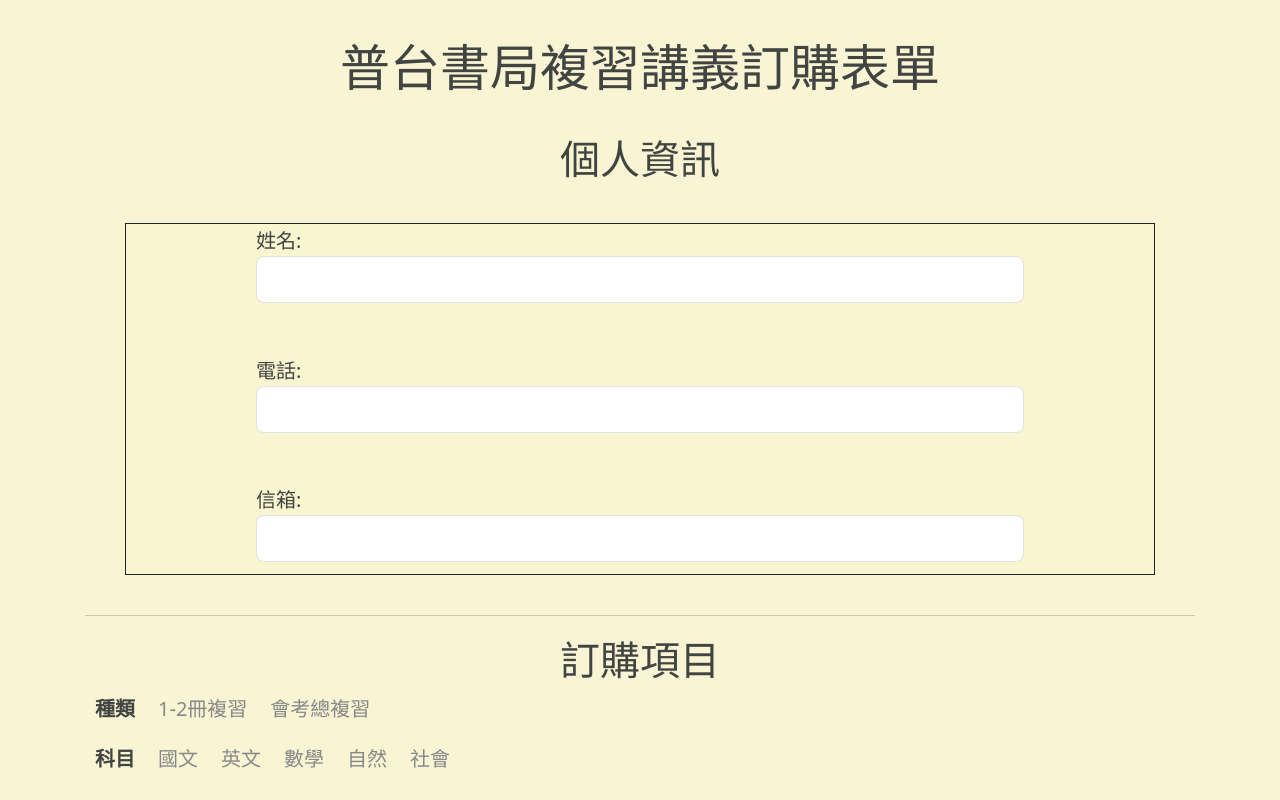
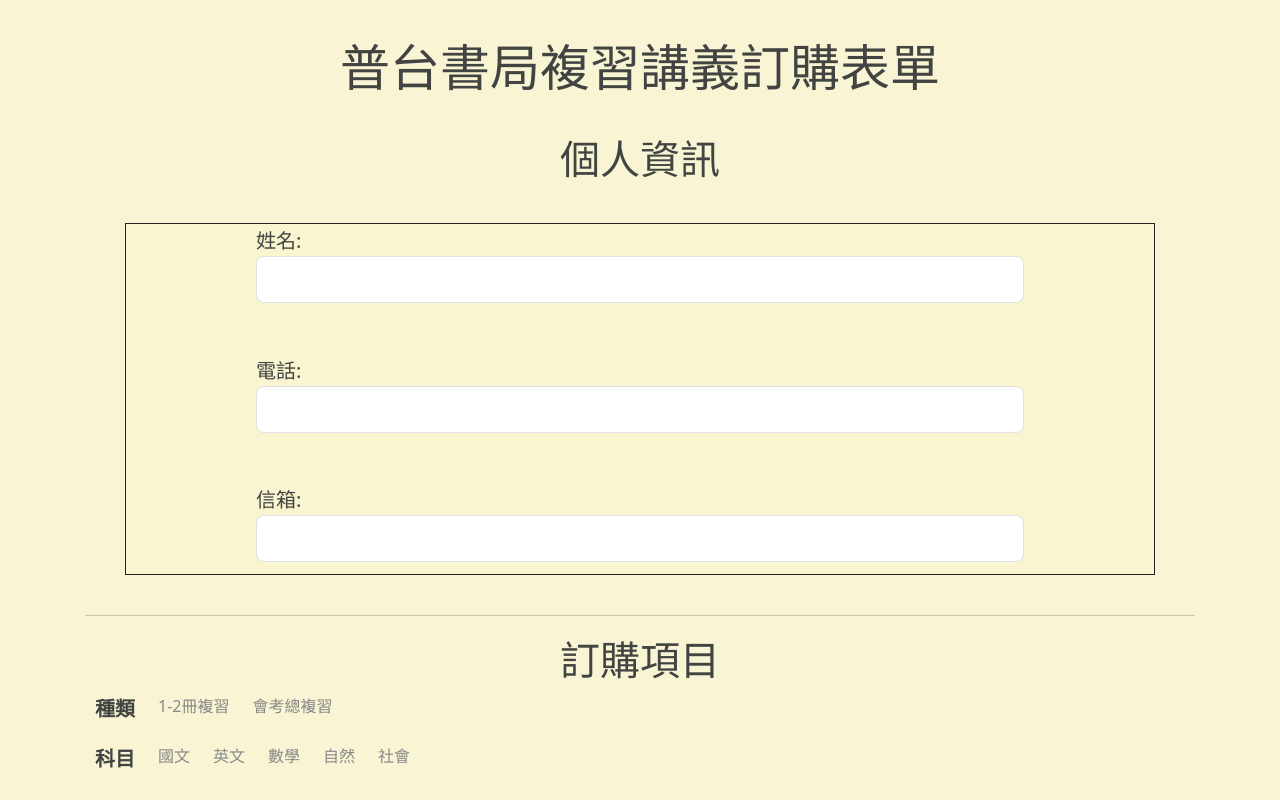
Before and after one commit to Putaibook/putai_preview, a plain HTML site: page index.html in a window 1280 px wide. Shown: the top 800 px of the page. Drawn offline with nearby package versions, Linux system fonts and the light colour scheme.

Commit message:
Update style.css

```diff
--- a/style.css
+++ b/style.css
@@ -100,7 +100,7 @@ body {
   visibility: hidden;
 }
 .filtertype label {
-  font-size: 1rem;
+  font-size: .8rem;
   font-weight: 500;
   cursor: pointer;
   color: #888;
@@ -108,7 +108,7 @@ body {
 .filtertype label:has(input[type=radio]:checked) {
   color: rgb(31, 31, 233);
   font-weight: bold;
-  font-size: 1.0675rem;
+  font-size: 1rem;
   line-height: 1;
   text-decoration: underline;
 }
```
